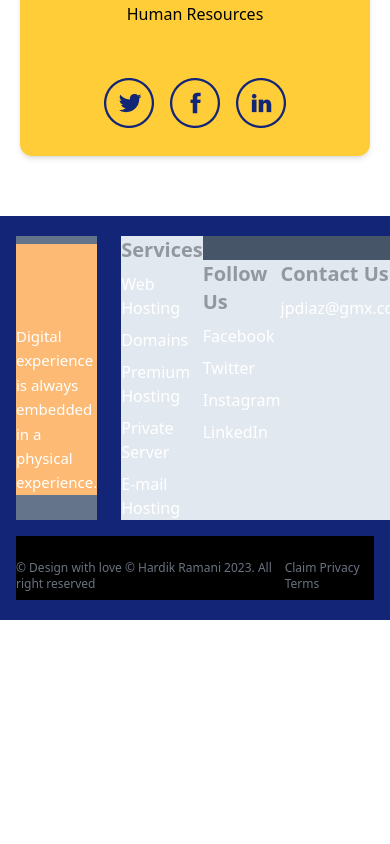
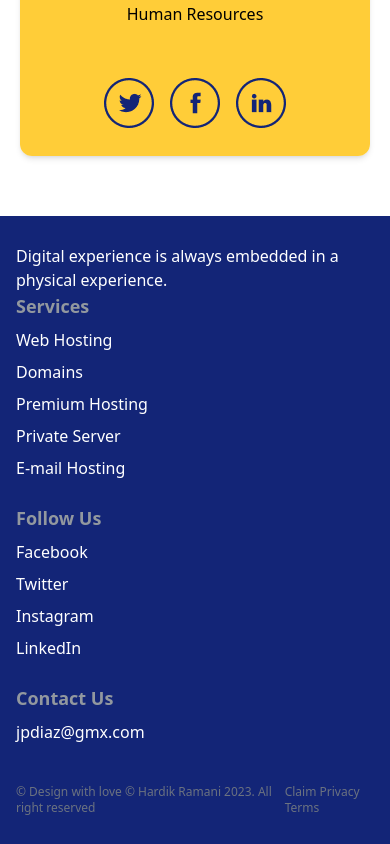
Before and after one commit to JuanPabloDiaz/landingZone, a React (Create React App) app: page / in a window 390 px wide. Shown: the part 8748-9592 px from the top of the page. Before the commit the page ends 9368 px from the top, so only its background shows below. Built offline with nearby package versions, Linux system fonts and the light colour scheme.

Commit message:
[ADD] Footer is responsive

```diff
--- a/src/components/Footer.jsx
+++ b/src/components/Footer.jsx
@@ -64,25 +64,27 @@ export default () => {
       name="footer"
       className="text-white bg-[#132577] px-4 py-5 max-w-full mx-auto md:px-8"
     >
-      <div className="gap-6 flex justify-between">
-        <div className="flex-1 bg-slate-500">
-          <div className="max-w-xs bg-orange-300">
-            <p className="leading-relaxed mt-2 text-[15px] pt-20">
+      <div className="gap-6 md:flex justify-between">
+        <div className="flex-none md:flex-1">
+          <div className="md:max-w-xs">
+            <p className="mt-2 text-md md:text-lg md:pt-20">
               Digital experience is always embedded in a physical experience.
             </p>
           </div>
         </div>
-        <div className="flex flex-1 space-y-6 justify-between md:space-y-0 bg-slate-600">
+        <div className="md:flex flex-none md:flex-1 space-y-6 justify-between md:space-y-0 ">
           {footerNavs.map((item, idx) => (
-            <ul className="md:space-y-4 space-y-2 bg-slate-200" key={idx}>
-              <h4 className="text-[#92989F] font-bold text-xl">{item.label}</h4>
-              {item.items.map((el, idx) => (
+            <ul className="md:space-y-4 space-y-2" key={idx}>
+              <h4 className="text-[#92989F] font-bold text-lg md:text-xl">
+                {item.label}
+              </h4>
+              {item.items.map((footerElement, idx) => (
                 <li key={idx}>
                   <a
-                    href={el.href}
+                    href={footerElement.href}
                     className="hover:underline hover:text-[#ffc107]"
                   >
-                    {el.name}
+                    {footerElement.name}
                   </a>
                 </li>
               ))}
@@ -90,7 +92,7 @@ export default () => {
           ))}
         </div>
       </div>
-      <div className="mt-4 py-2 flex justify-between items-center text-gray-500 text-xs bg-black">
+      <div className="mt-4 py-2 flex justify-between items-center text-gray-500 text-xs">
         <div className="mt-4 sm:mt-0">
           &copy; Design with love © Hardik Ramani 2023. All right reserved
         </div>
```
